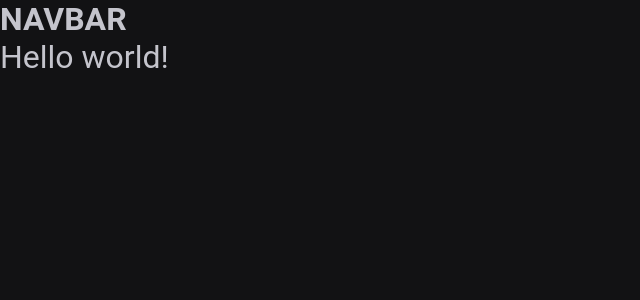
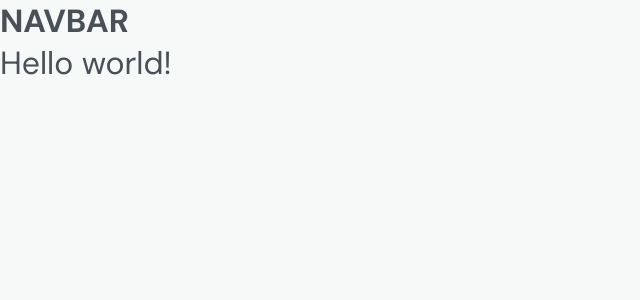
Before and after one commit to Little-Panela/DoctorCare, a React (Vite) app in the folder frontend/: page / in a window 1280 px wide. Shown: the top 300 px of the page, without its empty margins (0-640 px from the left). Built offline with nearby package versions, Linux system fonts and the light colour scheme.

Commit message:
feat(ProjectSetting): create a global context and configure theme colors

```diff
--- a/frontend/index.html
+++ b/frontend/index.html
@@ -1,10 +1,18 @@
 <!DOCTYPE html>
-<html lang="en">
+<html lang="pt_br">
   <head>
+    <link rel="preconnect" href="https://fonts.googleapis.com" />
+    <link rel="preconnect" href="https://fonts.gstatic.com" crossorigin />
+
     <meta charset="UTF-8" />
     <link rel="icon" type="image/svg+xml" href="/vite.svg" />
     <meta name="viewport" content="width=device-width, initial-scale=1.0" />
-    <title>Vite + React + TS</title>
+
+    <link
+      href="https://fonts.googleapis.com/css2?family=DM+Sans:wght@400;500;700&display=swap"
+      rel="stylesheet" />
+
+    <title>DoctorCare</title>
   </head>
   <body>
     <div id="root"></div>
--- a/frontend/src/App.tsx
+++ b/frontend/src/App.tsx
@@ -1,16 +1,10 @@
-import { BrowserRouter } from 'react-router-dom'
-import { ThemeProvider } from 'styled-components'
+import { GlobalContext } from './contexts/GlobalContext'
 import { Router } from './routes'
-import { GlobalStyle } from './styles/global'
-import { defaultTheme } from './styles/themes/default'
 
 export function App() {
   return (
-    <ThemeProvider theme={defaultTheme}>
-      <BrowserRouter>
-        <Router />
-      </BrowserRouter>
-      <GlobalStyle />
-    </ThemeProvider>
+    <GlobalContext>
+      <Router />
+    </GlobalContext>
   )
 }
--- /dev/null
+++ b/frontend/src/contexts/GlobalContext.tsx
@@ -0,0 +1,14 @@
+import { BrowserRouter } from 'react-router-dom'
+import { ThemeProvider } from 'styled-components'
+
+import { GlobalStyle } from '../styles/global'
+import { defaultTheme } from '../styles/themes/default'
+
+export function GlobalContext({ children }: any) {
+  return (
+    <ThemeProvider theme={defaultTheme}>
+      <BrowserRouter>{children}</BrowserRouter>
+      <GlobalStyle />
+    </ThemeProvider>
+  )
+}
--- a/frontend/src/styles/global.ts
+++ b/frontend/src/styles/global.ts
@@ -14,8 +14,8 @@ export const GlobalStyle = createGlobalStyle`
    }
 
   body {
-    background-color: ${(props) => props.theme['gray-900']};
-    color: ${(props) => props.theme['gray-300']};
+    background-color: ${(props) => props.theme['gray-300']};
+    color: ${(props) => props.theme['gray-500']};
 
     overflow: auto;
     -webkit-font-smoothing: antialiased;
@@ -24,7 +24,7 @@ export const GlobalStyle = createGlobalStyle`
   }
 
   body, input, textarea, button {
-    font-family: 'Roboto', -apple-system, BlinkMacSystemFont, 'Segoe UI', Oxygen, Ubuntu, Cantarell, 'Open Sans', 'Helvetica Neue', sans-serif;
+    font-family: 'DM Sans', -apple-system, BlinkMacSystemFont, 'Segoe UI', Oxygen, Ubuntu, Cantarell, 'Open Sans', 'Helvetica Neue', sans-serif;
     font-weight: 400;
     font-size: 1rem;
   }
--- a/frontend/src/styles/themes/default.ts
+++ b/frontend/src/styles/themes/default.ts
@@ -1,18 +1,18 @@
 export const defaultTheme = {
-  white: '#FFF',
+  white: '#EDEDED',
 
-  'gray-100': '#E1E1E6',
-  'gray-300': '#C4C4CC',
-  'gray-400': '#8D8D99',
-  'gray-500': '#7C7C8A',
+  'gray-100': '#FFFAF1',
+  'gray-300': '#F7F9F9',
+  'gray-400': '#DCE9E2',
+  'gray-500': '#495057',
   'gray-600': '#323238',
   'gray-700': '#29292E',
   'gray-800': '#202024',
-  'gray-900': '#121214',
+  'gray-900': '#212529',
 
   'green-300': '#00B37E',
-  'green-500': '#00875F',
-  'green-700': '#015F43',
+  'green-500': '#00856F',
+  'green-700': '#00453A',
 
   'red-500': '#AB222E',
   'red-700': '#7A1921',
```
